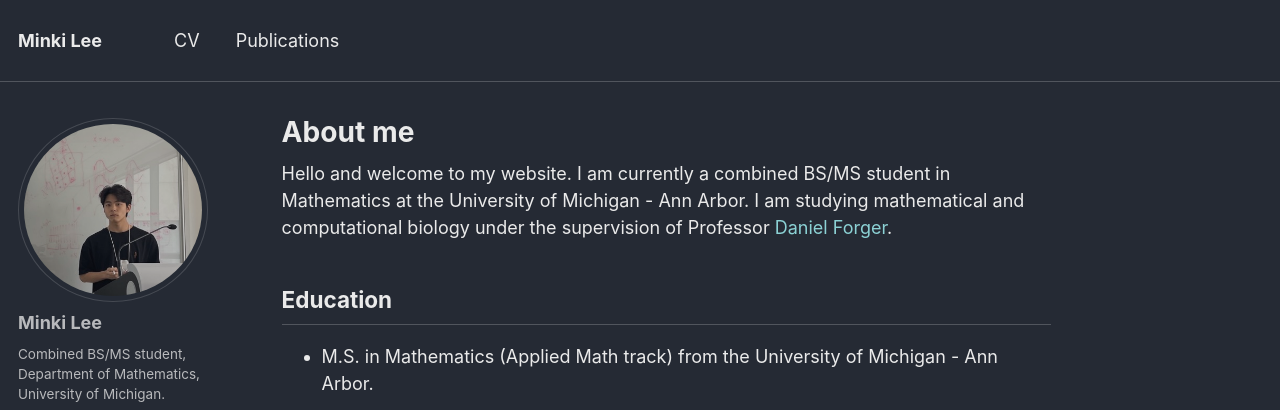
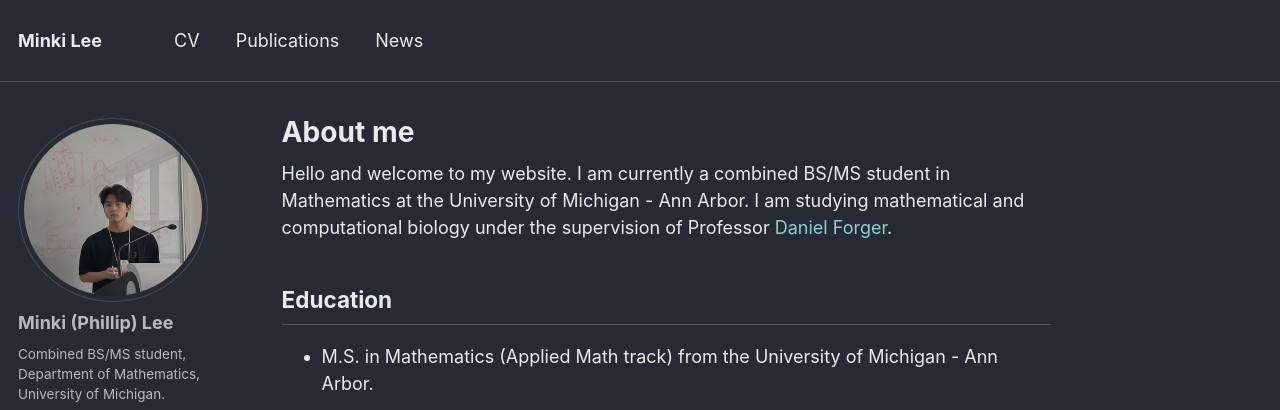
Before and after one commit to minkiplee/minkiplee.github.io, a Jekyll site: the page built from _pages/about.md, in a window 1280 px wide and 900 px high. Shown: the top 410 px of the window. Built offline with Jekyll 4.4.1, drawn with Linux system fonts in a browser that asks for light colours; nearby versions of some CDN libraries; some web fonts are replaced; library files that are not in the unit come from our copies.

Commit message:
forgot to update news

```diff
--- a/_config.yml
+++ b/_config.yml
@@ -82,7 +82,7 @@ analytics:
 
 # Site Author
 author:
-  name             : "Minki Lee"
+  name             : "Minki (Phillip) Lee"
   avatar           : "IMG_7885.jpg"
   bio              : "Combined BS/MS student,<br>
                       Department of Mathematics,<br>
--- a/_data/navigation.yml
+++ b/_data/navigation.yml
@@ -6,8 +6,8 @@ main:
   - title: "Publications"
     url: /publications/
 
-  # - title: "News"
-  #   url: /news/
+  - title: "News"
+    url: /news/
 
   # - title: "Awards & Honors"
   #   url: /awards/
```
